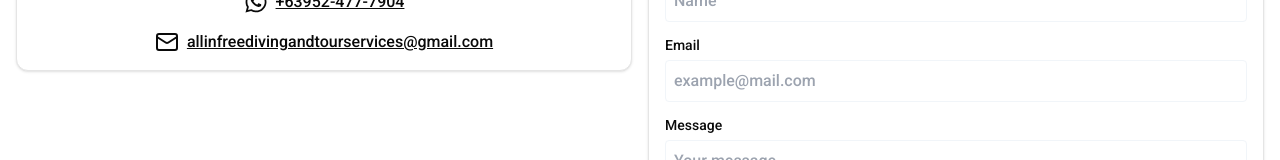
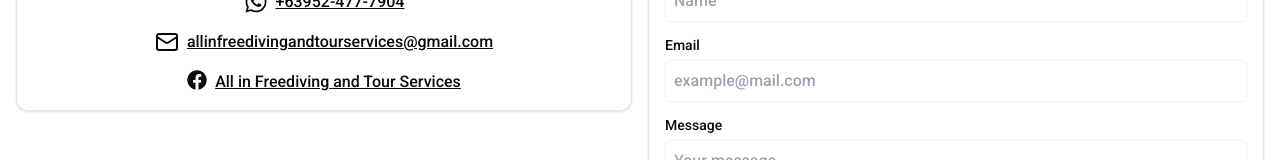
Before and after one commit to firemelon96/all-in-freedive-travel-and-tours, a Next.js app: page /contact in a window 1280 px wide. Shown: the part 363-523 px from the top of the page. Built offline with nearby package versions, Linux system fonts and the light colour scheme; no server answers.

Commit message:
added facebook page

```diff
--- a/app/(frontend)/contact/page.tsx
+++ b/app/(frontend)/contact/page.tsx
@@ -3,7 +3,12 @@ import { Card } from '@/components/ui/card';
 import { ContactForm } from './_features/contact-form';
 import { Mail } from 'lucide-react';
 import FadeInWrapper from '../components/fade-in-wrapper';
-import { FaWhatsapp } from 'react-icons/fa';
+import {
+  FaFacebook,
+  FaFacebookF,
+  FaFacebookSquare,
+  FaWhatsapp,
+} from 'react-icons/fa';
 import Link from 'next/link';
 import { Metadata } from 'next';
 
@@ -66,6 +71,15 @@ const ContactPage = () => {
               >
                 <Mail /> <span>allinfreedivingandtourservices@gmail.com</span>
               </Link>
+              <Link
+                href={
+                  'https://web.facebook.com/profile.php?id=61573812864261&_rdc=1&_rdr#'
+                }
+                className='flex gap-2 rounded-md underline'
+              >
+                <FaFacebook className='size-5' />
+                <span>All in Freediving and Tour Services</span>
+              </Link>
             </Card>
           </FadeInWrapper>
           <FadeInWrapper
```
